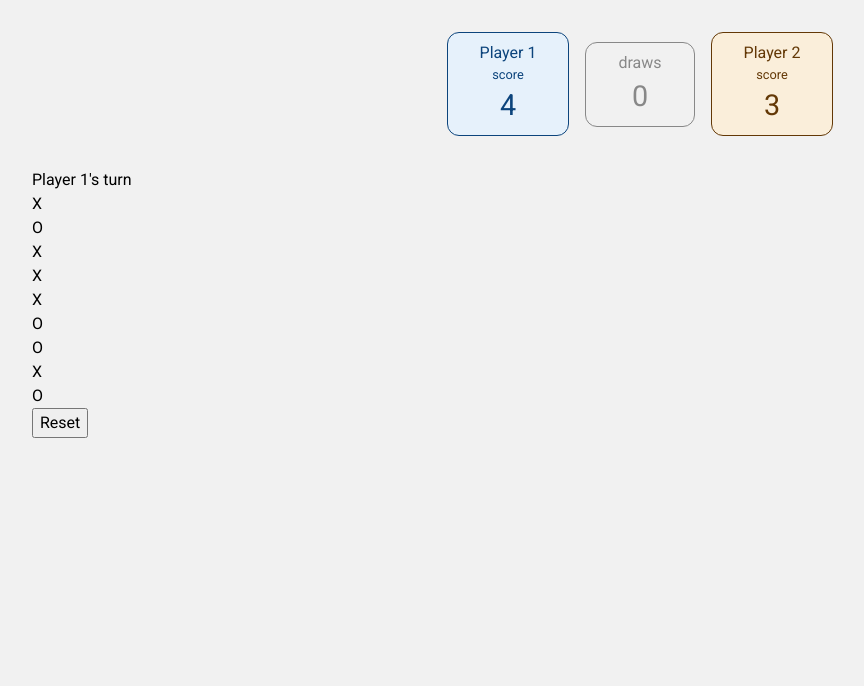
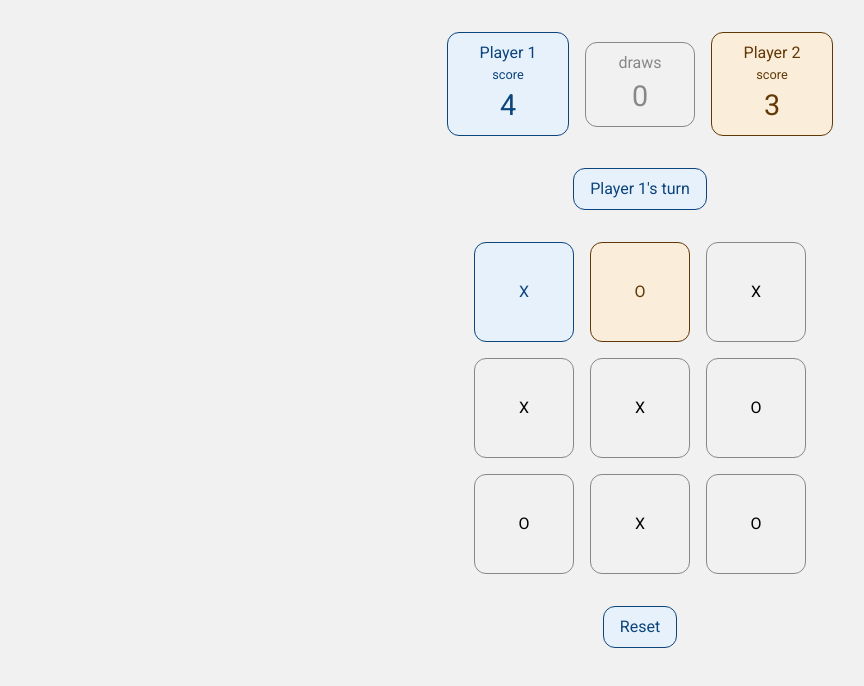
Before and after one commit to folejewski/odin-project, a plain HTML site: page tic-tac-toe/index.html in a window 1280 px wide. Shown: the whole page, without its empty margins (0-864 px from the left). Drawn offline with Linux system fonts and the light colour scheme; files whose address does not match are found by name.

Commit message:
Add HTML structure and CSS styling

```diff
--- a/tic-tac-toe/style.css
+++ b/tic-tac-toe/style.css
@@ -6,10 +6,8 @@
 :root {
   --first-player-font: #0C447C;
   --first-player-background: #E6F1FB;
-  --first-player-border: #85B7EB;
   --second-player-font: #633806;
   --second-player-background: #FAEEDA;
-  --second-player-border: #EF9F27;
   --neutral-background: #f1f1f1;
   --neutral-border-and-font: #888;
   font-size: 16px;
@@ -53,15 +51,74 @@ body {
 .player-one-score {
     color: var(--first-player-font);
     background-color: var(--first-player-background);
-    border-color: var(--first-player-border);
 }
 
 .player-two-score {
     color: var(--second-player-font);
     background-color: var(--second-player-background);
-    border-color: var(--second-player-border);
 }
 
 .draw-score {
     color: var(--neutral-border-and-font);
 }
+
+.current-turn {
+    width: fit-content;
+    margin: 0 auto;
+    margin-bottom: 2rem;
+    text-align: center;
+    border: 1px solid;
+    border-radius: 0.75rem;
+    padding: 0.5rem 1rem;
+    color: var(--first-player-font);
+    background-color: var(--first-player-background);
+}
+
+.board {
+    display: grid;
+    grid-template: repeat(3, 100px) / repeat(3, 100px);
+    justify-content: center;
+    justify-items: center;
+    align-items: center;
+    gap: 1rem;
+    margin-bottom: 2rem;
+    div {
+        width: 100%;
+        height: 100%;
+        border: 1px solid var(--neutral-border-and-font);
+        border-radius: 0.75rem;
+        display: flex;
+        align-items: center;
+        justify-content: center;
+        cursor: pointer;
+    }
+    [data-index="0"]{
+        color: var(--first-player-font);
+        background-color: var(--first-player-background);
+        border-color: var(--first-player-font);
+    }
+    [data-index="1"]{
+        color: var(--second-player-font);
+        background-color: var(--second-player-background);
+        border-color: var(--second-player-font);
+    }
+}
+
+.reset-button {
+    display: flex;
+    justify-content: center;
+}
+
+.reset-button button {
+    display: inline-block;
+    text-align: center;
+    border: 1px solid;
+    border-radius: 0.75rem;
+    padding: 0.5rem 1rem;
+    color: var(--first-player-font);
+    background-color: var(--first-player-background);
+    margin-bottom: 1rem;
+    &:hover {
+        cursor: pointer;
+    }
+}
```
